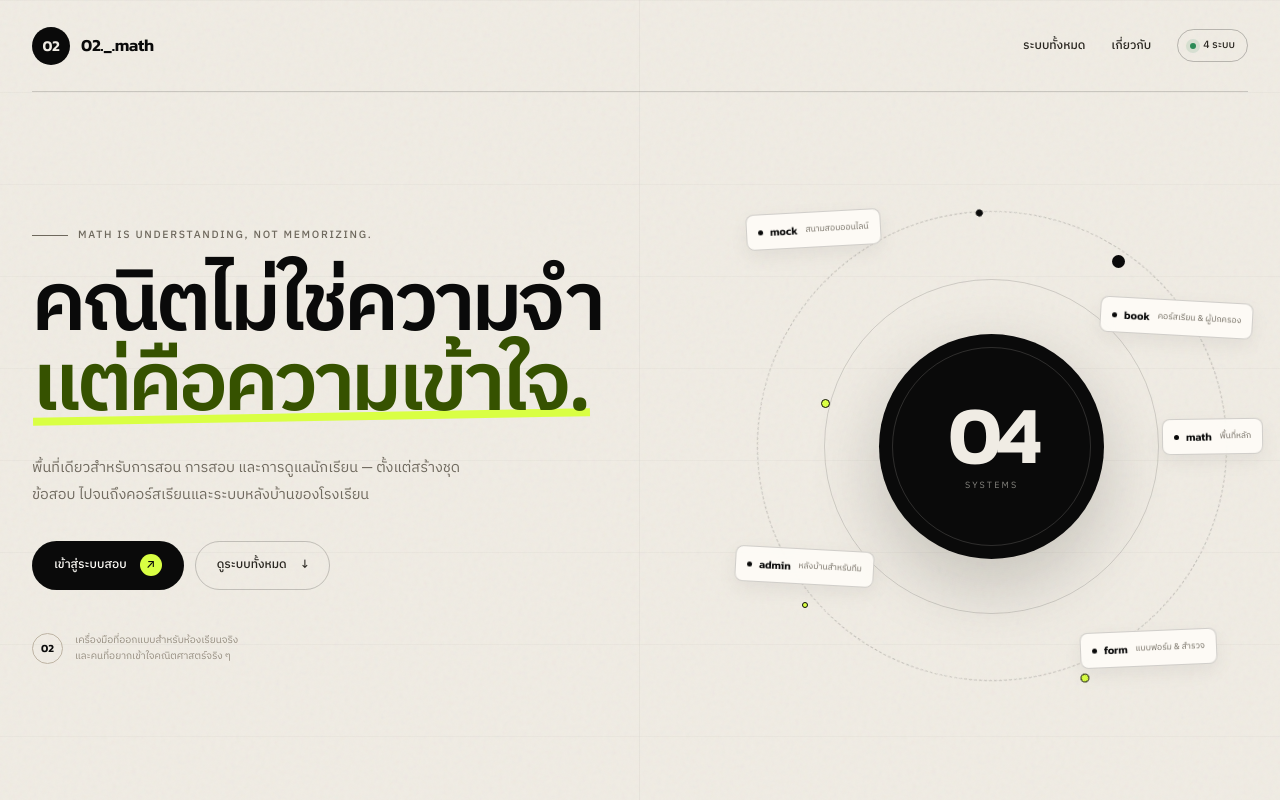
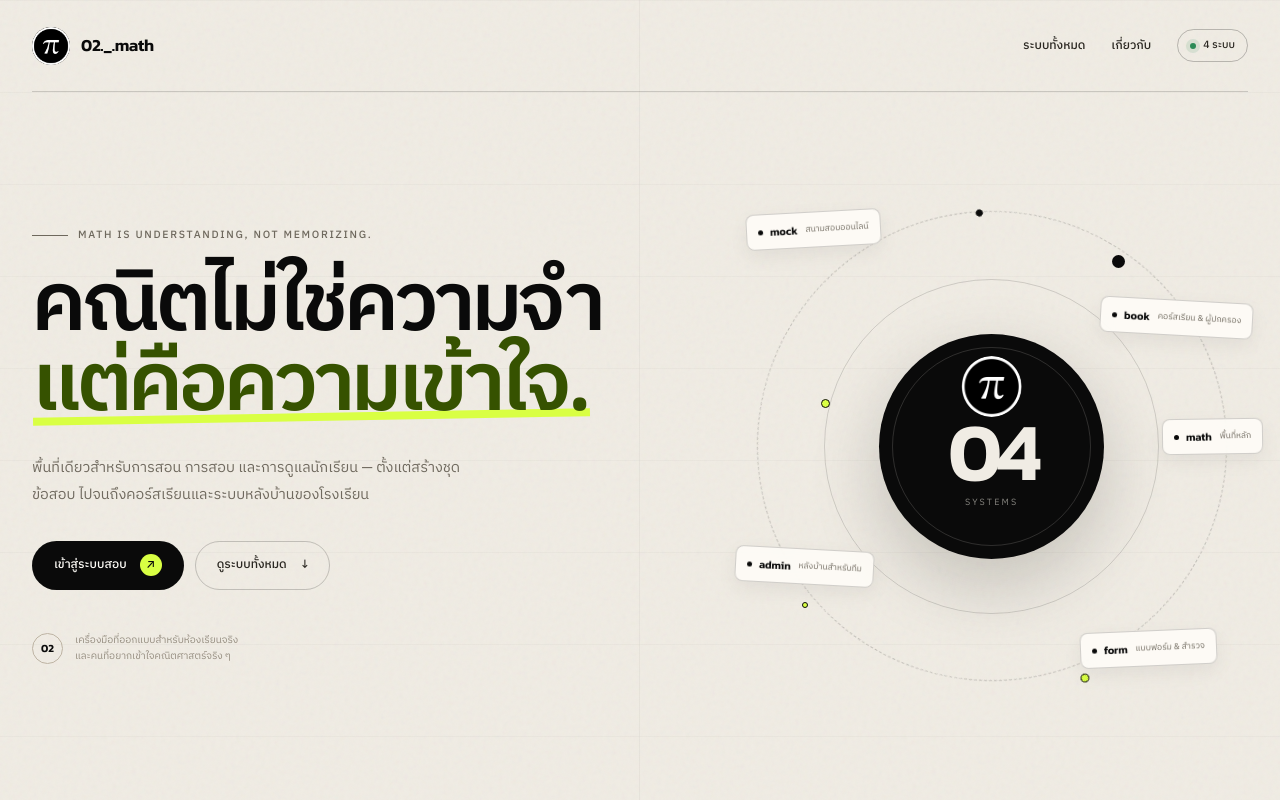
Before and after one commit to 08wxch/02._.math, a plain HTML site: page index.html in a window 1280 px wide. Shown: the top 800 px of the page. Drawn offline with Linux system fonts and the light colour scheme.

Commit message:
feat: pi logo, live system count, floating service tags, brand concept

```diff
--- a/index.html
+++ b/index.html
@@ -24,7 +24,7 @@
   <div class="grain" aria-hidden="true"></div>
   <header class="topbar">
     <a class="brand" href="/" aria-label="02._.math หน้าหลัก">
-      <span class="brand__mark" aria-hidden="true">02</span>
+      <img class="brand__logo" src="./Circle.jpg" alt="" width="38" height="38" aria-hidden="true">
       <span class="brand__name">02._.math</span>
     </a>
     <nav class="nav" aria-label="เมนูหลัก">
@@ -59,6 +59,7 @@
         <div class="orbit__dot orbit__dot--one" aria-hidden="true"></div>
         <div class="orbit__dot orbit__dot--two" aria-hidden="true"></div>
         <div class="monogram" aria-hidden="true">
+          <img class="monogram__logo" src="./Circle.jpg" alt="">
           <span class="monogram__count">04</span>
           <small class="monogram__caption">systems</small>
         </div>
@@ -159,7 +160,7 @@
   <footer class="footer">
     <div class="footer__top">
       <a class="brand brand--footer" href="/" aria-label="02._.math">
-        <span class="brand__mark">02</span><span class="brand__name">02._.math</span>
+        <img class="brand__logo brand__logo--footer" src="./Circle.jpg" alt="" width="38" height="38" aria-hidden="true"><span class="brand__name">02._.math</span>
       </a>
       <p>Mathematics, made clear.<br><span>พื้นที่การเรียนรู้ที่กำลังเติบโต</span></p>
       <div class="footer__links">
--- a/styles.css
+++ b/styles.css
@@ -119,7 +119,7 @@ button, a { -webkit-tap-highlight-color: transparent; }
   border-bottom: 1px solid rgba(10,10,10,.16);
 }
 .brand { display: inline-flex; align-items: center; gap: 11px; }
-.brand__logo { width: 38px; height: 38px; display: block; border-radius: 50%; }
+.brand__logo { width: 38px; height: 38px; display: block; border-radius: 50%; object-fit: cover; }
 .brand__mark {
   width: 38px; height: 38px;
   display: inline-flex; align-items: center; justify-content: center;
@@ -268,7 +268,18 @@ button, a { -webkit-tap-highlight-color: transparent; }
 .monogram::after {
   content: ''; position: absolute; inset: 13px; border: 1px solid rgba(240,236,228,.16); border-radius: 50%;
 }
+.monogram__logo {
+  position: absolute;
+  top: 10%;
+  left: 50%;
+  transform: translateX(-50%);
+  width: 27%;
+  height: 27%;
+  border-radius: 50%;
+  object-fit: cover;
+}
 .monogram__count {
+  margin-top: 15%;
   font-family: var(--brand);
   font-size: clamp(56px, 7vw, 82px);
   line-height: .9;
```
Also changed, not shown: 404.html (+1 -1 lines).
